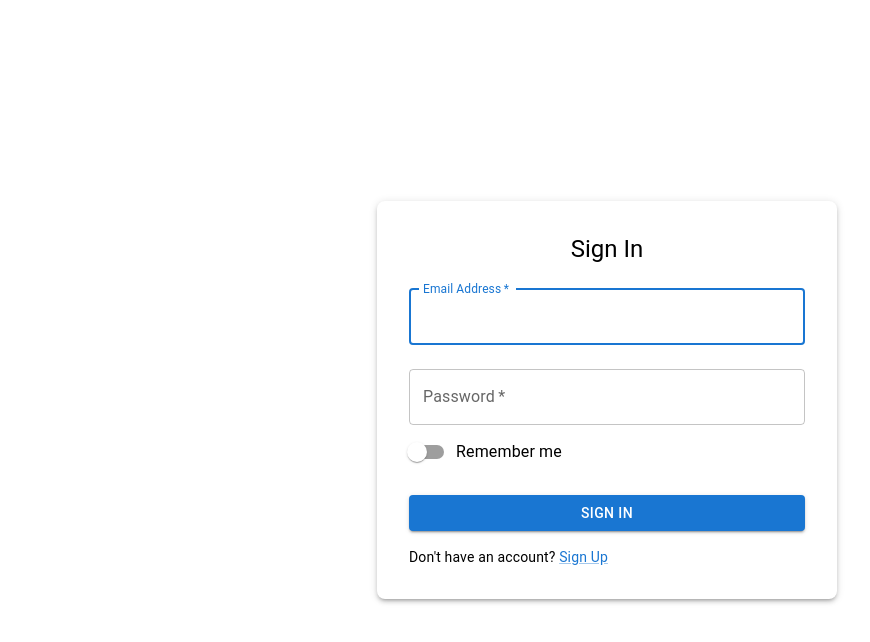
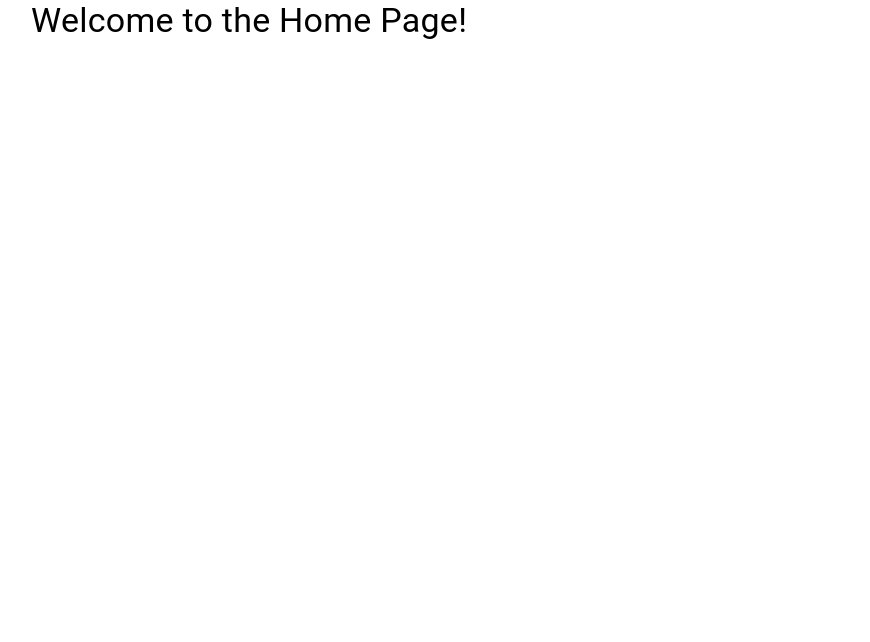
Before and after one commit to namangaurmbd99/e_ways_frontend, a React (Create React App) app: page / in a window 1280 px wide. Shown: the top 642 px of the page, without its empty margins (33-903 px from the left). Built offline with nearby package versions, Linux system fonts and the light colour scheme.

Commit message:
root path updated

```diff
--- a/src/App.js
+++ b/src/App.js
@@ -7,8 +7,7 @@ function App() {
   return (
     <Router>
       <Routes>
-        <Route path="/" element={<Signin />} />
-        <Route path="/home" element={<Home />} />
+        <Route path="/signin" element={<Signin />} />
         <Route path="/" element={<Home />} />
       </Routes>
     </Router>
```
